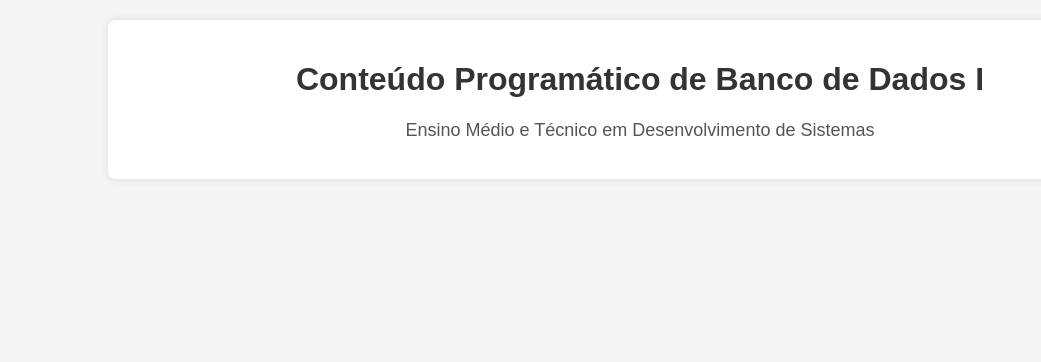
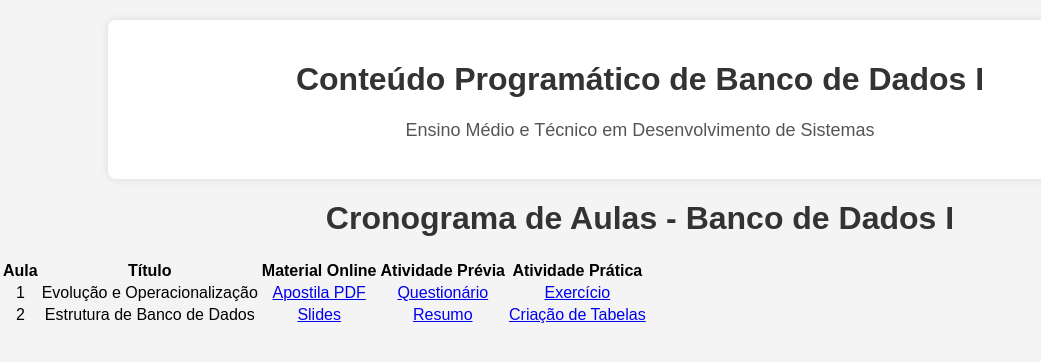
Before and after one commit to vejaisso/bd-1, a plain HTML site: page index.html in a window 1280 px wide. Shown: the whole page, without its empty margins (0-1041 px from the left). Drawn offline with Linux system fonts and the light colour scheme.

Commit message:
Update index.html

```diff
--- a/index.html
+++ b/index.html
@@ -35,5 +35,38 @@
         <h1>Conteúdo Programático de Banco de Dados I</h1>
         <p>Ensino Médio e Técnico em Desenvolvimento de Sistemas</p>
     </div>
+
+    <header>
+        <h1>Cronograma de Aulas - Banco de Dados I</h1>
+    </header>
+    <main>
+        <table>
+            <thead>
+                <tr>
+                    <th>Aula</th>
+                    <th>Título</th>
+                    <th>Material Online</th>
+                    <th>Atividade Prévia</th>
+                    <th>Atividade Prática</th>
+                </tr>
+            </thead>
+            <tbody>
+                <tr>
+                    <td>1</td>
+                    <td>Evolução e Operacionalização</td>
+                    <td><a href="#">Apostila PDF</a></td>
+                    <td><a href="#">Questionário</a></td>
+                    <td><a href="#">Exercício</a></td>
+                </tr>
+                <tr>
+                    <td>2</td>
+                    <td>Estrutura de Banco de Dados</td>
+                    <td><a href="#">Slides</a></td>
+                    <td><a href="#">Resumo</a></td>
+                    <td><a href="#">Criação de Tabelas</a></td>
+                </tr>
+            </tbody>
+        </table>
+    </main>
 </body>
 </html>
```
